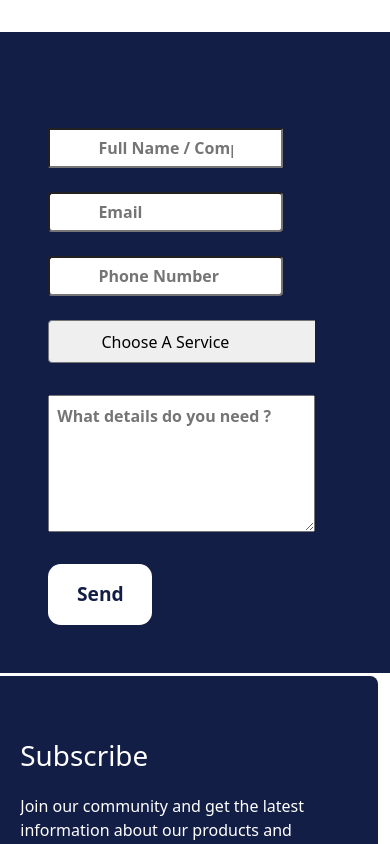
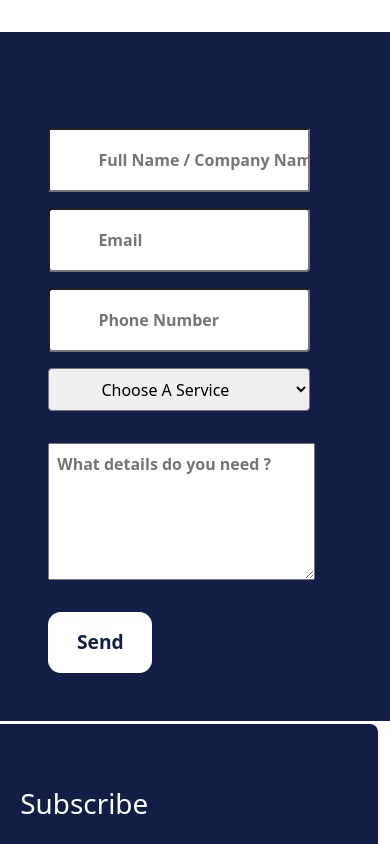
Before and after one commit to Oxygene1/nupat_web_2, a React (Create React App) app: page /Services in a window 390 px wide. Shown: the part 3120-3964 px from the top of the page. Built offline with nearby package versions, Linux system fonts and the light colour scheme.

Commit message:
modifications made to nav bar and responsiveness

```diff
--- a/src/Screen/App.css
+++ b/src/Screen/App.css
@@ -844,7 +844,7 @@ width: 100%;
   margin-top: 12vw;
 }
 .textIntro{
- margin-top:2rem;
+ /* margin-top:2rem; */
   margin-left: 2%;
 }
 .textIntro h1{
@@ -888,6 +888,10 @@ width: 100%;
 @media screen and (max-width: 768px) {
   .play-panel{
     top: 55vw;
+  }
+  .servicesImag{
+    width: 6rem;
+    height:4rem;
   }
   .dropdropmenu{
 
@@ -1119,11 +1123,11 @@ width: 100%;
     margin-left: 5vw;
 
   }
-  .Course{
+  /* .Course{
     width: 99%;
     margin-bottom: 2rem;
 
-  }
+  } */
   .Logo{
 
     top: 2vw;
@@ -1240,19 +1244,14 @@ width: 100%;
 
 
 
-  .phoneNumber, .email, .names{
-    height: 2.7rem;
-    width: 73.5vw;
-    margin-bottom: .5rem;
-  }
   .Course{
     height: 2.7rem;
-    width: 73.5vw;
+    /* width: 72vw; */
     margin-bottom: 2rem;
   }
   textarea{
     padding: 2vw;
-    height: 29vw;
+    height: 40vw;
   }
 
 
@@ -1352,17 +1351,6 @@ width: 100%;
   }
   .Foot_extension{
     height: 30vw;
-  }
-
-  .inputs input,option{
-    width: 88%;
-    height: 2.5rem;
-    padding-left: 0 auto;
-
-  }
-  .Course {
-    width:79vw;
-
   }
 
   textarea{
@@ -1482,11 +1470,3 @@ width: 100%;
 
 
 }
-@media screen and (max-width:400px) {
-  .phoneNumber, .email, .names{
-    height: 2.7rem;
-    width: 87vw;
-    margin-bottom: .5rem;
-    padding-right: 3rem;
-  }
-}
--- a/src/Screen/FirstCarousel.css
+++ b/src/Screen/FirstCarousel.css
@@ -40,7 +40,7 @@ body {
   border-radius: .3rem;
   width: 4rem;
   margin-top: .4rem;
-  margin-left: 10rem;
+  margin-left: 10vw;
 }
 .newsletterInput{
   margin: .5rem;
--- a/src/components/Clients.jsx
+++ b/src/components/Clients.jsx
@@ -10,8 +10,8 @@ const Clients = () => {
       font-size: 40px;
       line-height: 54px;
       color: #131E47;
-      margin-top: 3rem;
-      margin-left:4rem;
+      margin-top: 2rem;
+      // margin-left:4rem;
       @media (max-width: 786px){
         font-weight: 600;
         font-size: 30px;
--- a/src/components/Footer.jsx
+++ b/src/components/Footer.jsx
@@ -47,9 +47,8 @@ function Footer() {
     @media (max-width:786px){
       display:block;
     width: 100%;
-      // padding:4rem;
+    margin:0;
     }
-  margin-left: 5%;
   width: 80%;
   margin-left: auto;
   margin-right: auto;
--- a/src/components/FormBody.jsx
+++ b/src/components/FormBody.jsx
@@ -85,6 +85,12 @@ function FormBody() {
   @media(max-width:786px){
     top: 8rem;
   }
+  @media(max-width:600px){
+    top: 7rem;
+  }
+  @media(max-width:400px){
+    top: 5rem;
+  }
   `
 
   return (
@@ -114,7 +120,7 @@ function FormBody() {
 
        </div>
        <div className='textIntro'>
-       <h1>Courses</h1>
+       <h1 style={{textAlign:'center'}}>Courses</h1>
        </div>
 
         <div className='textsection' id='tex'>
--- a/src/components/Header.jsx
+++ b/src/components/Header.jsx
@@ -23,9 +23,9 @@ function Header() {
         {/* <nav> */}
 
 
-          <NavLink className="active-link" to="/">Home</NavLink>
-          <NavLink className="active-link" to="/enrollment">Code Camp</NavLink>
-          <NavLink className="active-link" to="/Services">IT <span>Services</span></NavLink>
+          <NavLink className="active-link1" to="/">Home</NavLink>
+          <NavLink className="active-link2" to="/enrollment">Code Camp</NavLink>
+          <NavLink className="active-link3" to="/Services">IT <span>Services</span></NavLink>
           <a href="#">Nupat Initiative</a>
           {/* <div className="dropdown dropnavy">
             <a className="dropbtn" target="_blank" rel="noreferrer">Products</a>
--- a/src/components/MobileHeader.jsx
+++ b/src/components/MobileHeader.jsx
@@ -70,8 +70,8 @@ import styled from 'styled-components';
     margin-top: 0px;
    top: 10%;
    right: 4%;
-   width: auto;
-   width: 50%;
+  //  width: auto;
+   width: 70%;
    overflow-y: hidden;
    border-radius:4px;
    z-index:100;
--- a/src/components/Testimonials.jsx
+++ b/src/components/Testimonials.jsx
@@ -15,13 +15,6 @@ const Testimonials = () => {
   font-weight: 700;
   font-size: 40px;
   line-height: 54px;`
-  // const Para = styled.p`
-  // font-family: 'DM Sans';
-  // font-style: normal;
-  // font-weight: 400;
-  // font-size: 24px;
-  // line-height: 33px;
-  // `
   const TestimonialIMGContainer = styled.div`
 display: flex;
 @media (max-width: 768px) {
@@ -53,9 +46,8 @@ color: #1E1E1E;
 border-radius: .8rem;
 width: 90%;
 @media (max-width: 768px) {
-  width: 90%;
-  margin-left: 0;
-  margin-right: auto;
+  width: 85%;
+  margin-right: 3rem;
 }
 `
 
```
